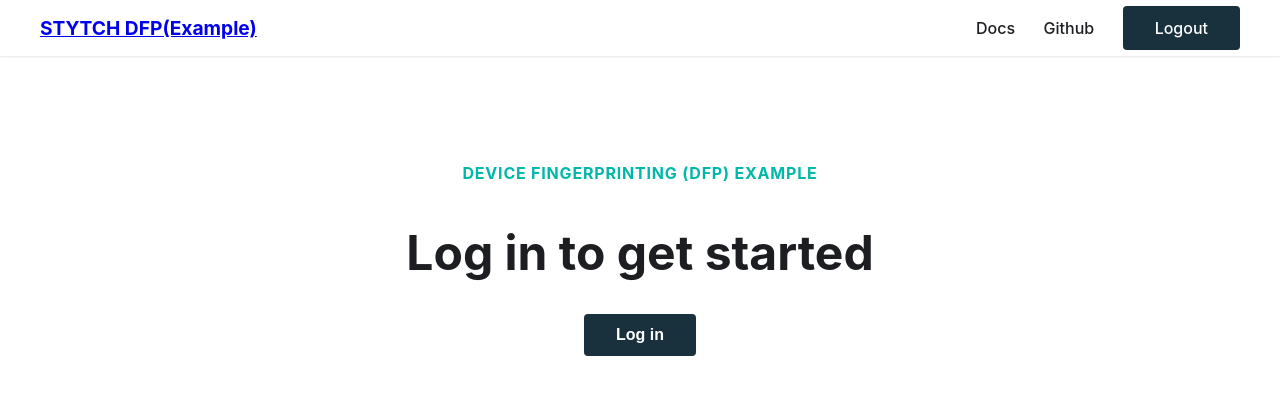
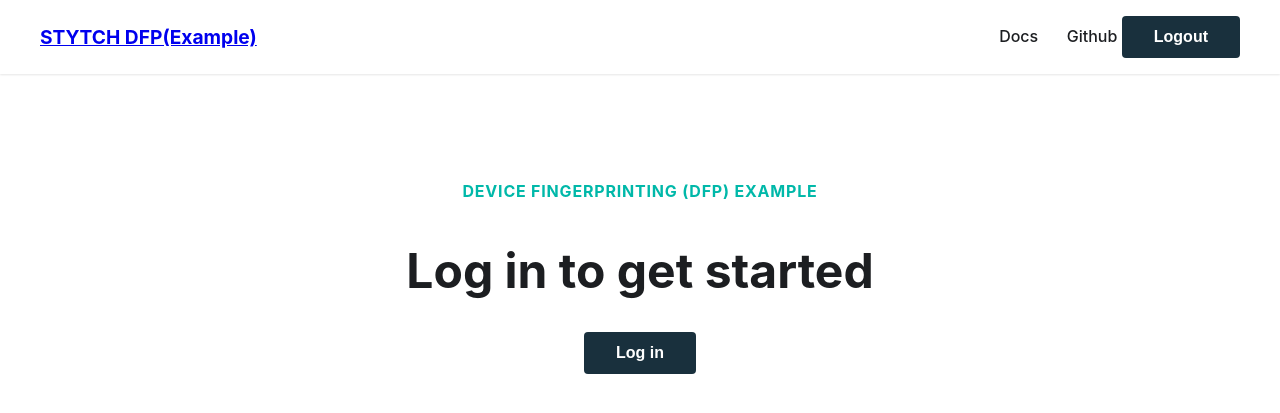
Before and after one commit to stytchauth/stytch-b2b-dfp-mfa-example, a Flask app: template templates/index.html in a window 1280 px wide. Shown: the top 413 px of the page. Run offline with Flask 3, Linux system fonts and the light colour scheme; the template is opened without the code that fills it: most values are stand-ins (such as "Sample title", 1, 10 or a date in 2020); parts of the project's set-up code (start-up, migrations or seed data) failed here and were passed over; some libraries are stand-ins or nearby versions.

Commit message:
add styles for buttons

```diff
--- a/static/css/styles.css
+++ b/static/css/styles.css
@@ -59,7 +59,7 @@ h2 {
     font-weight: 700;
 }
 
-.index-login-button {
+button {
     background-color: #19303D;
     color: #ffffff !important;
     border: none;
--- a/templates/index.html
+++ b/templates/index.html
@@ -6,7 +6,7 @@
 <div class="container">
     <h1>DEVICE FINGERPRINTING (DFP) EXAMPLE</h1>
     <h2>Log in to get started</h2>
-    <button onclick="login()" class="index-login-button">Log in</button>
+    <button onclick="login()">Log in</button>
 </div>
 
 <script>
--- a/templates/layout.html
+++ b/templates/layout.html
@@ -15,7 +15,7 @@
                 <a href="#">Docs</a>
                 <a href="#">Github</a>
                 {% if member %}
-                    <a class="index-login-button" href="/logout">Logout</a>
+                    <button onclick="logout()">Logout</button>
                 {% endif %}
             </div>
         </nav>
@@ -23,5 +23,10 @@
     <main>
         {% block content %}{% endblock %}
     </main>
+    <script>
+        function logout() {
+            window.location.href = "/logout";
+        }
+    </script>
 </body>
 </html>
```
